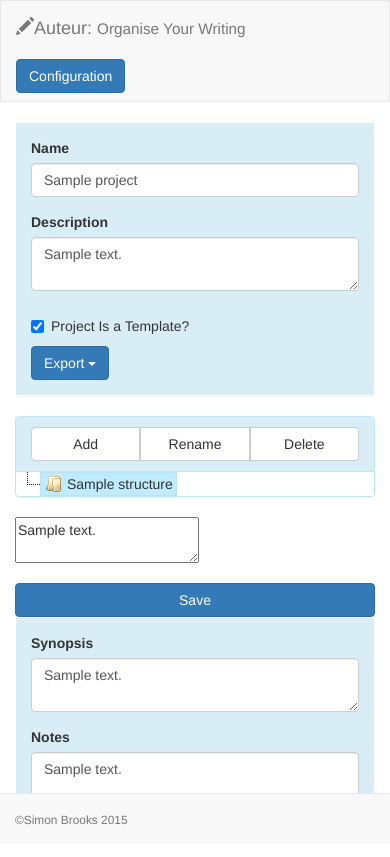
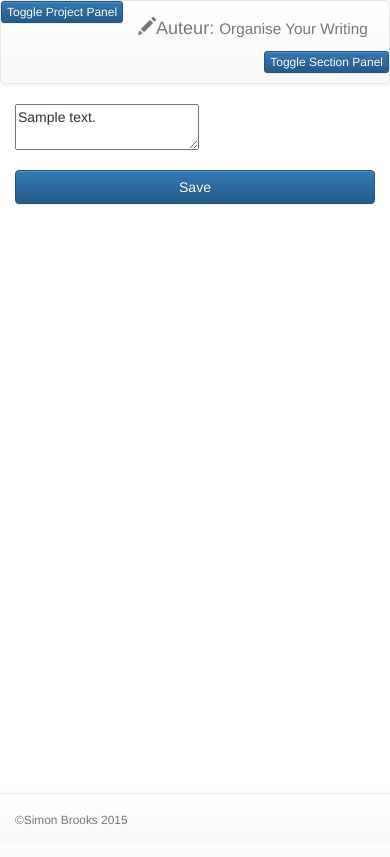
Before and after one commit to burtnoir/Auteur, a Flask app: page /project/1/ in a window 390 px wide. After the commit the page ends 825 px from the top, so only its background shows below. Run offline with Flask 2, Linux system fonts and the light colour scheme; tables that the repository leaves empty hold one stand-in row (values such as "Sample post"); some libraries are stand-ins or nearby versions.

Commit message:
Add more responsiveness to the main page.  Include off canvas menus for use on small screens.

```diff
--- a/auteur/static/content.js
+++ b/auteur/static/content.js
@@ -21,6 +21,16 @@ $(document).ready(
         $(window).resize(function () {
             resizer(CKEDITOR.instances.sectiontext);
         });
+
+        // Toggle the off canvas element.
+        $('[data-toggle="offcanvasright"]').click(function () {
+            $('#mainrow').addClass('row-offcanvas-right').removeClass('row-offcanvas-left').toggleClass('active');
+          });
+
+        $('[data-toggle="offcanvasleft"]').click(function () {
+            $('#mainrow').addClass('row-offcanvas-left').removeClass('row-offcanvas-right').toggleClass('active')
+          });
+
 
         // Set up the tree. Needs an array of JSON objects.
         $('#tree').on('changed.jstree',
--- /dev/null
+++ b/auteur/static/offcanvas.css
@@ -0,0 +1,56 @@
+/*
+ * Style tweaks
+ * --------------------------------------------------
+ */
+html,
+body {
+  overflow-x: hidden; /* Prevent scroll on narrow devices */
+}
+/* footer {
+  padding: 30px 0;
+} */
+
+/*
+ * Off Canvas
+ * --------------------------------------------------
+ */
+@media screen and (max-width: 767px) {
+  .row-offcanvas {
+    position: relative;
+    -webkit-transition: all .25s ease-out;
+         -o-transition: all .25s ease-out;
+            transition: all .25s ease-out;
+  }
+
+  .row-offcanvas-right {
+    right: 0;
+  }
+
+  .row-offcanvas-left {
+    left: 0;
+  }
+
+  .row-offcanvas
+  .sidebar-offcanvas-right {
+    right: -50%; /* 6 columns */
+  }
+
+  .row-offcanvas
+  .sidebar-offcanvas-left {
+    left: -50%; /* 6 columns */
+  }
+
+  .row-offcanvas-right.active {
+    right: 50%; /* 6 columns */
+  }
+
+  .row-offcanvas-left.active {
+    left: 50%; /* 6 columns */
+  }
+
+  .sidebar-offcanvas {
+    position: absolute;
+    top: 0;
+    width: 50%; /* 6 columns */
+  }
+}
--- a/auteur/templates/content.html
+++ b/auteur/templates/content.html
@@ -1,16 +1,28 @@
 {% extends "layout.html" %}
+
+{% block navbar_buttons_before %}
+<p class="pull-left visible-xs">
+  <button type="button" class="btn btn-primary btn-xs" data-toggle="offcanvasleft">Toggle Project Panel</button>
+</p>
+{% endblock %}
+
+{% block navbar_buttons_after %}
+<p class="pull-right visible-xs">
+  <button type="button" class="btn btn-primary btn-xs" data-toggle="offcanvasright">Toggle Section Panel</button>
+</p>
+{% endblock %}
+
 {% block body %}
-<div class=row>
+<div id="mainrow" class="row row-offcanvas row-offcanvas-right">
 
-  <div class=col-md-3>
+  <div class="col-xs-6 col-sm-3 sidebar-offcanvas sidebar-offcanvas-left" id="leftsidebar">
 
     <div id="projectdetails" class="panel">
 
       <div id="projectdisplay" class="panel-body bg-info">
         {% from "form_helper.html" import render_field, render_field_checkbox %}
         <form id="editprojectform">
-          {{ render_field(form.name, class='form-control', id='name') }}
-          {{ render_field(form.description, class='form-control', id='description') }}
+          {{ render_field(form.name, class='form-control', id='name') }} {{ render_field(form.description, class='form-control', id='description') }}
           <div class="row">
             <div class="col-md-8">
               {{ render_field_checkbox(form.is_template, id='is_template') }}
@@ -48,24 +60,27 @@
         </div>
       </div>
 
-      <div id=tree><div class="panel-body"></div></div>
+      <div id=tree>
+        <div class="panel-body"></div>
+      </div>
 
     </div>
   </div>
 
-  <div class=col-md-6>
+  <div class="col-xs-12 col-sm-6">
+
 
     <form id="mainform">
       <div class="form-group">
         <textarea id=sectiontext name=sectiontext>{{ section.body }}</textarea>
-        <input id="section_id" name="section_id" type="hidden" value="{{ section.id }}"/>
+        <input id="section_id" name="section_id" type="hidden" value="{{ section.id }}" />
       </div>
       <button id="savetext" class="btn btn-primary btn-block" type="submit">{{ _('Save') }}</button>
     </form>
 
   </div>
 
-  <div class=col-md-3>
+  <div class="col-xs-6 col-sm-3 sidebar-offcanvas sidebar-offcanvas-right" id="rightsidebar">
     <div id="projectdetails" class="panel">
       <div id="projectdisplay" class="panel-body bg-info">
         <form id="synopsisform">
@@ -73,78 +88,81 @@
             <label for=synopsis_text class="control-label">{{ _('Synopsis') }}</label>
             <textarea id=synopsis_text name=synopsis_text class="form-control" placeholder="{{ _('Enter the synopsis for this section here.') }}">{{ synopsis.body }}</textarea>
           </div>
-          <input id="synopsis_id" name="synopsis_id" type="hidden" value="{{ synopsis.id }}"/>
+          <input id="synopsis_id" name="synopsis_id" type="hidden" value="{{ synopsis.id }}" />
         </form>
         <form id="notesform">
           <div class="form-group">
             <label for=notes_text class="control-label">{{ _('Notes') }}</label>
             <textarea id=notes_text name=notes_text class="form-control" placeholder="{{ _('Enter any notes for this section here.') }}">{{ notes.body }}</textarea>
           </div>
-          <input id="notes_id" name="notes_id" type="hidden" value="{{ notes.id }}"/>
+          <input id="notes_id" name="notes_id" type="hidden" value="{{ notes.id }}" />
         </form>
       </div>
     </div>
   </div>
+
 </div>
 
 <script src="{{ url_for('static', filename='content.js') }}"></script>
 <script>
   var treeData = [
-                {% for item in structure %}
-                  { "id"     : {{ item.id }},
-                    "parent" : {% if item.parent_id %} "{{ item.parent_id }}" {% else %} "#" {% endif %},
-                    "text"   : "{{ item.title }}",
-                    "data"   : {"displayorder"  : {{ item.displayorder }} },
-                    "state"  : {
-                      "opened" : true,
-                      "selected" : {% if item.parent_id %} false {% else %} true {% endif %}
-                    }
+    {% for item in structure %} {
+      "id": {{ item.id }},
+      "parent": {% if item.parent_id %} "{{ item.parent_id }}" {% else %} "#" {% endif %},
+      "text": "{{ item.title }}",
+      "data": { "displayorder": {{ item.displayorder }} },
+      "state": {
+        "opened": true,
+        "selected": {% if item.parent_id %} false {% else %} true {% endif %}}
                   },
     {% else %}
-                     { "id" : "0", "parent" : "#", "text" : "Oops, there's no structure.  Should create the first node when creating a new project." }
+    { "id": "0",
+      "parent": "#",
+      "text": "Oops, there's no structure.  Should create the first node when creating a new project."
+        }
     {% endfor %}
                 ];
 
-  $('#tree_add').click(function(){
+  $('#tree_add').click(function () {
     treeAdd({{ project.id }});
   });
 
-  $('#tree_rename').click(function() {
+  $('#tree_rename').click(function () {
     treeRename();
   });
 
-  $('#tree_delete').click(function() {
+  $('#tree_delete').click(function () {
     treeDelete();
   });
 
-  $('#editprojectform :input').change(function(){
+  $('#editprojectform :input').change(function () {
     editProject({{ project.id }});
   });
 
-  $( "#editprojectform" ).submit(function( event ) {
+  $("#editprojectform").submit(function (event) {
     event.preventDefault();
     editProject({{ project.id }});
   });
 
-  $( "#mainform" ).submit(function( event ) {
+  $("#mainform").submit(function (event) {
     event.preventDefault();
     saveText({{ project.id }});
   });
 
-  $('#synopsisform :input').change(function(){
+  $('#synopsisform :input').change(function () {
     saveSynopsis();
   });
 
-  $( "#synopsisform" ).submit(function( event ) {
+  $("#synopsisform").submit(function (event) {
     event.preventDefault();
     saveSynopsis();
   });
 
-  $('#notesform :input').change(function(){
+  $('#notesform :input').change(function () {
     saveNotes();
   });
 
-  $( "#notesform" ).submit(function( event ) {
+  $("#notesform").submit(function (event) {
     event.preventDefault();
     saveNotes();
   });
--- a/auteur/templates/layout.html
+++ b/auteur/templates/layout.html
@@ -2,9 +2,15 @@
 
 <head>
     <title>Auteur</title>
+    <meta charset="utf-8">
+    <meta http-equiv="X-UA-Compatible" content="IE=edge">
+    <meta name="viewport" content="width=device-width, initial-scale=1">
     <meta name="csrf-token" content="{{ csrf_token() }}">
     <!-- Bootstrap -->
-    <link rel="stylesheet" href="https://maxcdn.bootstrapcdn.com/bootstrap/3.3.4/css/bootstrap.min.css">
+    <!-- <link rel="stylesheet" href="https://maxcdn.bootstrapcdn.com/bootstrap/3.3.4/css/bootstrap.min.css"> -->
+    <link rel="stylesheet" type=text/css href="{{ url_for('static', filename='lib/bootstrap/css/bootstrap.min.css') }}">
+    <link rel="stylesheet" type=text/css href="{{ url_for('static', filename='lib/bootstrap/css/bootstrap-theme.min.css') }}">
+    <link rel="stylesheet" type=text/css href="{{ url_for('static', filename='offcanvas.css') }}">
     <!-- Tree plugin -->
     <link rel=stylesheet type=text/css href="{{ url_for('static', filename='lib/jstree/style.min.css') }}">
     <!-- Local Styles -->
@@ -16,7 +22,8 @@
     <!-- CKEditor -->
     <script src="{{ url_for('static', filename='lib/ckeditor/ckeditor.js') }}"></script>
     <!-- Bootstrap -->
-    <script src="https://maxcdn.bootstrapcdn.com/bootstrap/3.3.4/js/bootstrap.min.js"></script>
+    <!-- <script src="https://maxcdn.bootstrapcdn.com/bootstrap/3.3.4/js/bootstrap.min.js"></script> -->
+    <script src="{{ url_for('static', filename='lib/bootstrap/js/bootstrap.min.js') }}"></script>
     <!-- Tree plugin -->
     <script src="{{ url_for('static', filename='lib/jstree/jstree.min.js') }}"></script>
     <script>
@@ -25,6 +32,7 @@
 </head>
 
 <body>
+
     <div class=container-fluid>
 
         <div class="row">
@@ -32,9 +40,10 @@
                 <div class="container-fluid">
                     <!-- Brand and toggle get grouped for better mobile display -->
                     <div class="navbar-header">
+                      {% block navbar_buttons_before %}{% endblock %}
                         <a class="navbar-brand" href="{{ url_for('get_project_list') }}"><span class="glyphicon glyphicon-pencil"></span>Auteur: <small>{{ _('Organise Your Writing') }}</small></a>
+                    {% block navbar_buttons_after %}{% endblock %}
                     </div>
-                    <a id="config" href="{{ url_for('show_config') }}" role="button" class="btn btn-primary navbar-btn navbar-right">{{ _('Configuration') }}</a>
                 </div>
             </nav>
         </div>
@@ -43,7 +52,9 @@
             <button type="button" class="close" data-dismiss="alert" aria-label="Close"><span aria-hidden="true">&times;</span></button>
             {{ message }}
         </div>
-        {% endfor %} {% block body %}{% endblock %}
+        {% endfor %}
+
+      {% block body %}{% endblock %}
 
         <nav id="bottombar" class="navbar navbar-default navbar-fixed-bottom">
             <div class="container">
```
Also changed, not shown: auteur/templates/index.html (+7 -1 lines). Lines whose indentation alone changed are shown as unchanged.
